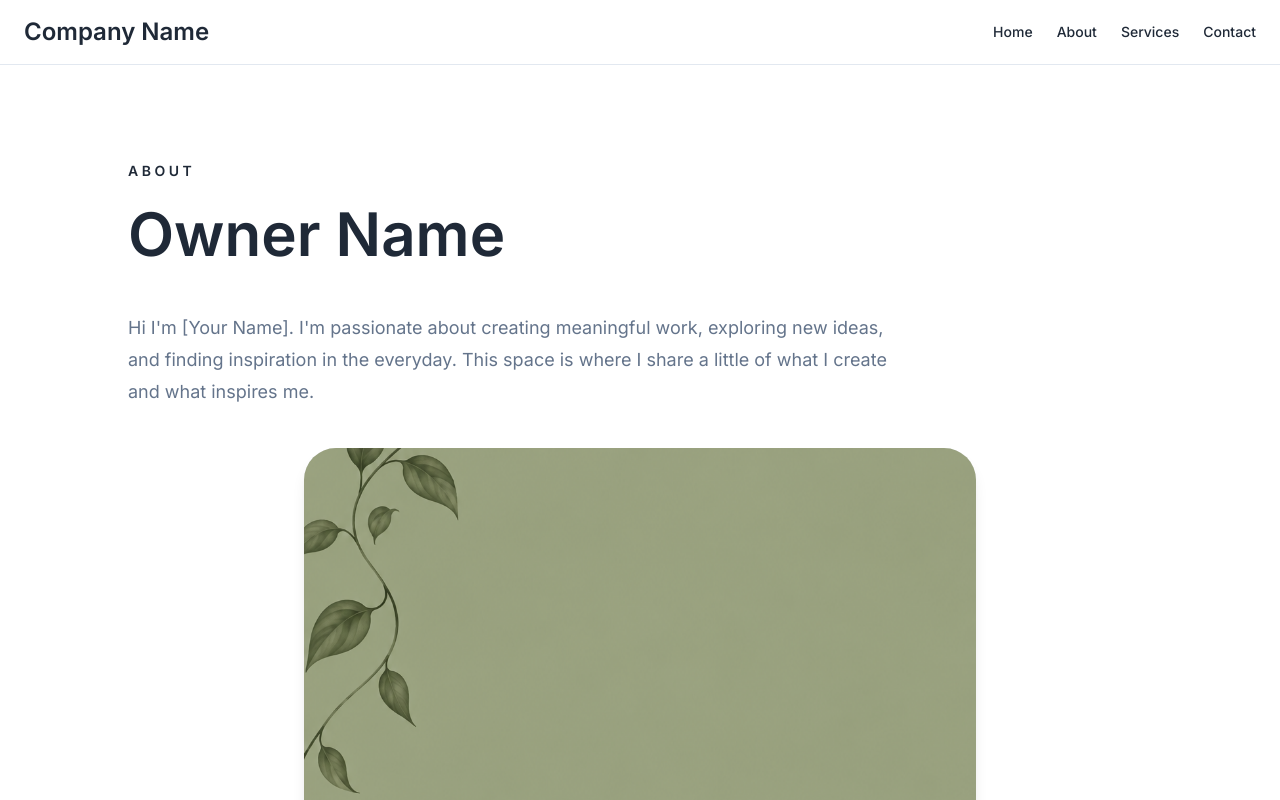
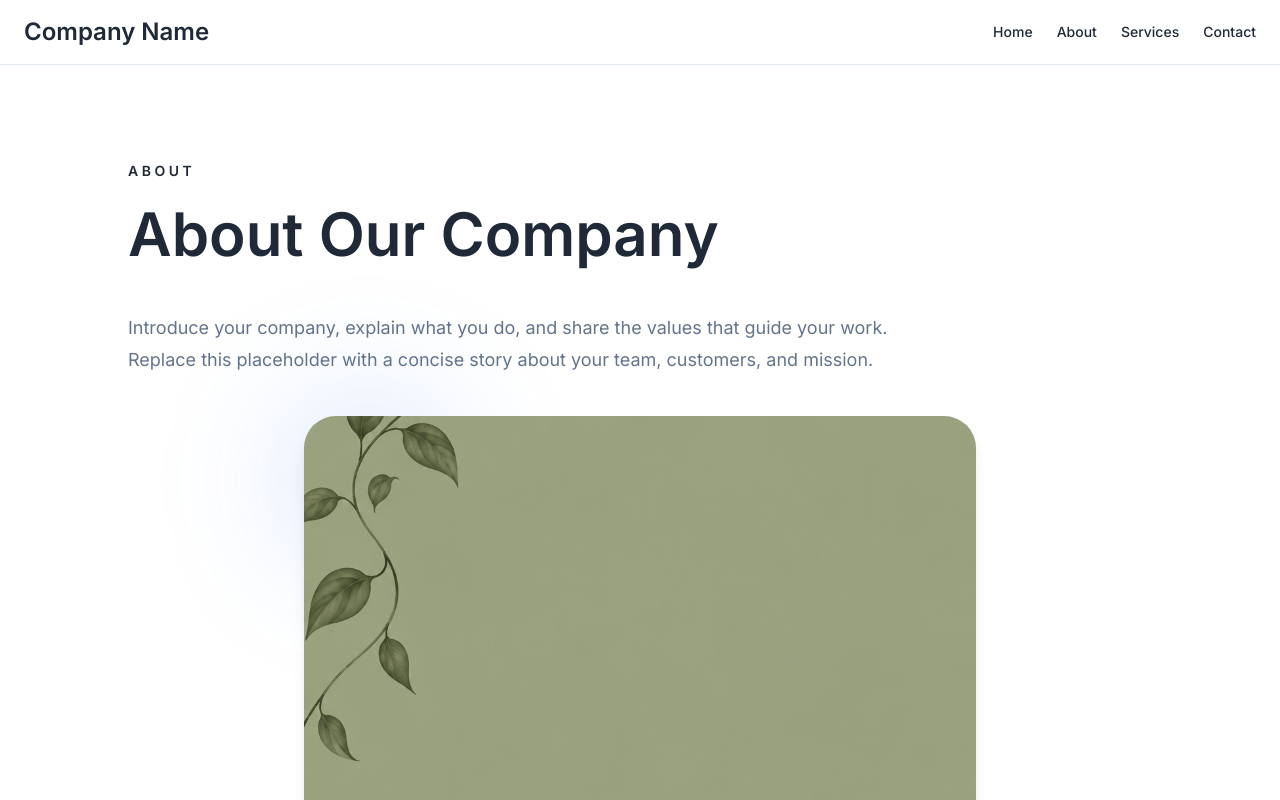
Before and after one commit to natsalinas/nextjs-client-template, a Next.js app: page /about in a window 1280 px wide. Shown: the top 800 px of the page. Built offline with nearby package versions, Linux system fonts and the light colour scheme.

Commit message:
refactor: remove art-specific styling and copy from app/about/page.tsx

```diff
--- a/app/about/page.tsx
+++ b/app/about/page.tsx
@@ -1,5 +1,4 @@
 import Image from "next/image";
-import Link from "next/link";
 
 export default function AboutPage() {
   return (
@@ -11,24 +10,23 @@ export default function AboutPage() {
               About
             </p>
 
-            <h1 className="mt-4 font-heading text-5xl font-semibold leading-tight sm:text-6xl">
-              Owner Name
+            <h1 className="mt-4 text-5xl font-semibold leading-tight sm:text-6xl">
+              About Our Company
             </h1>
           </div>
           <div className="mt-10 max-w-3xl">
             <div className="space-y-5 text-lg leading-8 text-muted-foreground">
               <p>
-                Hi I&apos;m [Your Name]. I&apos;m passionate about creating
-                meaningful work, exploring new ideas, and finding inspiration in
-                the everyday. This space is where I share a little of what I
-                create and what inspires me.
+                Introduce your company, explain what you do, and share the values
+                that guide your work. Replace this placeholder with a concise
+                story about your team, customers, and mission.
               </p>
             </div>
           </div>
           <div className="relative mt-10 mx-auto max-w-2xl">
             <div
               aria-hidden="true"
-              className="absolute -left-6 -top-6 h-44 w-44 rounded-full bg-rose/20 blur-3xl"
+              className="absolute -left-6 -top-6 h-44 w-44 rounded-full bg-primary/15 blur-3xl"
             />
 
             <div
```
